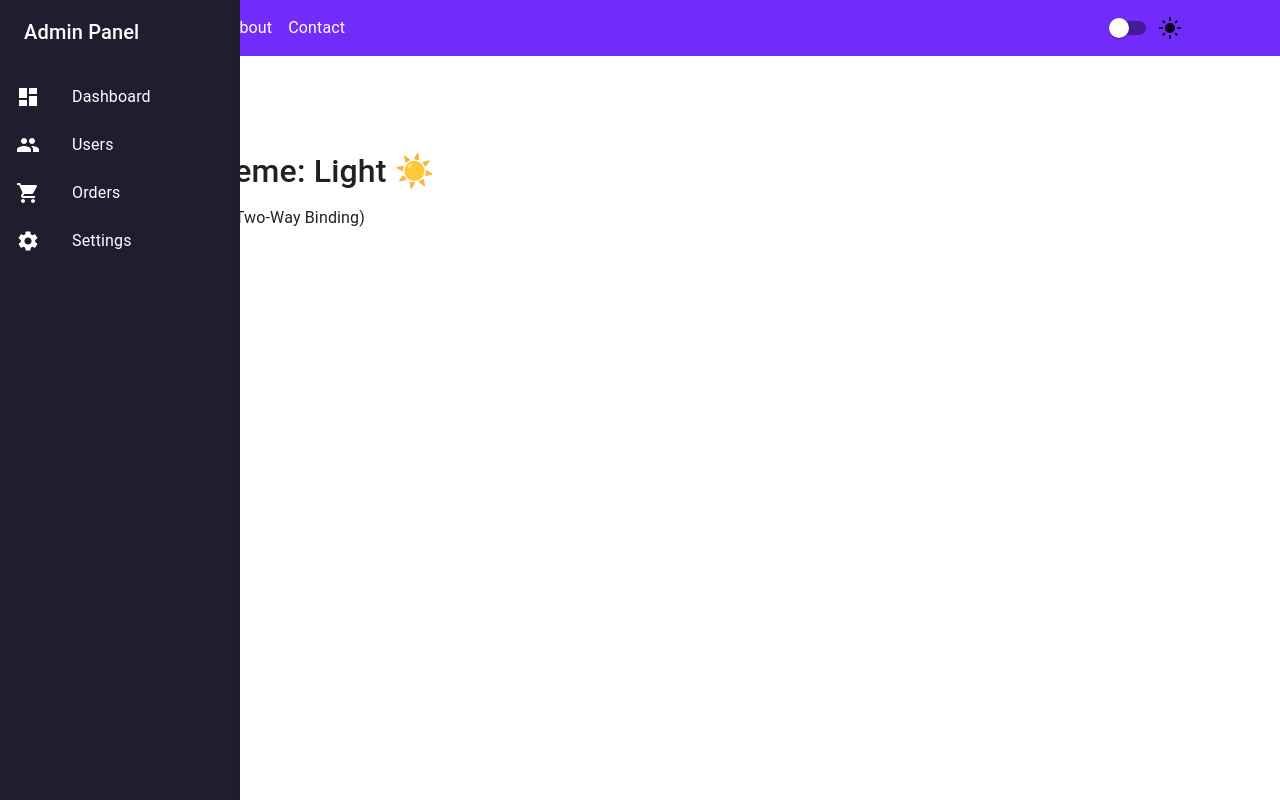
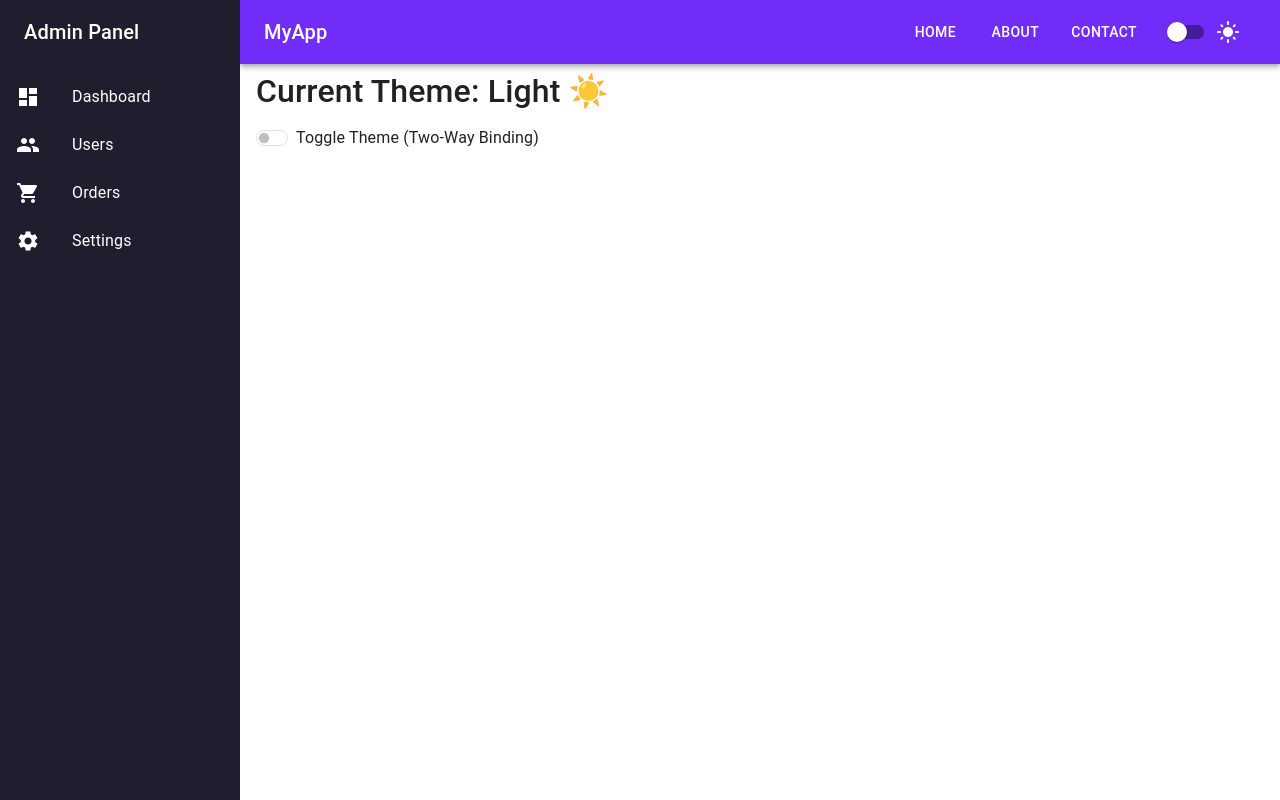
Before and after one commit to ravikantpal1408/w-m-s, a React (Create React App) app in the folder client-app/: page / in a window 1280 px wide. Built offline with nearby package versions, Linux system fonts and the light colour scheme.

Commit message:
done with initial layout

```diff
--- a/client-app/src/App.tsx
+++ b/client-app/src/App.tsx
@@ -1,18 +1,15 @@
 import React from "react";
 import Header from "./components/Header";
-import ThemeStatus from "./components/ThemeStatus";
 import LeftNav from "./components/LeftNav";
+import MainContent from "./components/MainContent";
 
 const App: React.FC = () => {
   return (
-    <div>
+    <>
+      <Header />
       <LeftNav />
-      <div>
-        <Header />
-
-        <ThemeStatus />
-      </div>
-    </div>
+      <MainContent />
+    </>
   );
 };
 
--- a/client-app/src/components/Header.tsx
+++ b/client-app/src/components/Header.tsx
@@ -1,9 +1,16 @@
 import React, { useEffect } from "react";
-import { Navbar, Container, Nav } from "react-bootstrap";
 import { useSelector, useDispatch } from "react-redux";
 import { RootState, AppDispatch } from "../store/store";
 import { toggleTheme } from "../store/themeSlice";
-import { Switch, FormControlLabel } from "@mui/material";
+import {
+  Switch,
+  FormControlLabel,
+  AppBar,
+  Toolbar,
+  Typography,
+  Box,
+  Button,
+} from "@mui/material";
 import { LightMode, DarkMode } from "@mui/icons-material";
 
 const Header: React.FC = () => {
@@ -18,21 +25,31 @@ const Header: React.FC = () => {
     }
   }, [darkMode]);
 
+  const drawerWidth = 240;
+
   return (
-    <Navbar
-      expand="lg"
+    <AppBar
+      position="fixed"
       className={darkMode ? "navbar-purple" : "navbar-purple"}
-      fixed="top"
+      sx={{
+        width: `calc(100% - ${drawerWidth}px)`,
+        ml: `${drawerWidth}px`,
+      }}
     >
-      <Container>
-        <Navbar.Brand href="#">MyApp</Navbar.Brand>
-        <Nav className="me-auto">
-          <Nav.Link href="#">Home</Nav.Link>
-          <Nav.Link href="#">About</Nav.Link>
-          <Nav.Link href="#">Contact</Nav.Link>
-        </Nav>
+      <Toolbar>
+        {/* Brand */}
+        <Typography variant="h6" sx={{ flexGrow: 1 }}>
+          MyApp
+        </Typography>
 
-        {/* Material UI Toggle Switch */}
+        {/* Nav Links */}
+        <Box sx={{ display: "flex", gap: 2, mr: 3 }}>
+          <Button color="inherit">Home</Button>
+          <Button color="inherit">About</Button>
+          <Button color="inherit">Contact</Button>
+        </Box>
+
+        {/* Dark Mode Toggle */}
         <FormControlLabel
           control={
             <Switch
@@ -43,8 +60,8 @@ const Header: React.FC = () => {
           }
           label={darkMode ? <DarkMode /> : <LightMode />}
         />
-      </Container>
-    </Navbar>
+      </Toolbar>
+    </AppBar>
   );
 };
 
--- /dev/null
+++ b/client-app/src/components/MainContent.tsx
@@ -0,0 +1,24 @@
+import React from "react";
+import { Box } from "@mui/material";
+import ThemeStatus from "./ThemeStatus"; // adjust import path
+
+const drawerWidth = 240;
+
+const MainContent: React.FC = () => {
+  return (
+    <Box
+      sx={{
+        flexGrow: 1,
+        width: `calc(100% - ${drawerWidth}px)`,
+        ml: `${drawerWidth}px`,
+        vheight: "100vh",
+        overflow: "auto",
+      }}
+    >
+      {/* Your actual content */}
+      <ThemeStatus />
+    </Box>
+  );
+};
+
+export default MainContent;
--- a/client-app/src/components/ThemeStatus.tsx
+++ b/client-app/src/components/ThemeStatus.tsx
@@ -8,13 +8,8 @@ const ThemeStatus: React.FC = () => {
   const dispatch: AppDispatch = useDispatch();
 
   return (
-    <div
-      className="container mt-5 pt-5"
-      style={{ position: "relative", zIndex: 1 }}
-    >
+    <div className="ms-2 ps-2 mt-1 pt-1">
       <h2>Current Theme: {darkMode ? "Dark 🌙" : "Light ☀️"}</h2>
-
-      {/* Two-way binding with checkbox */}
       <div className="form-check form-switch mt-3">
         <input
           className="form-check-input"
```
